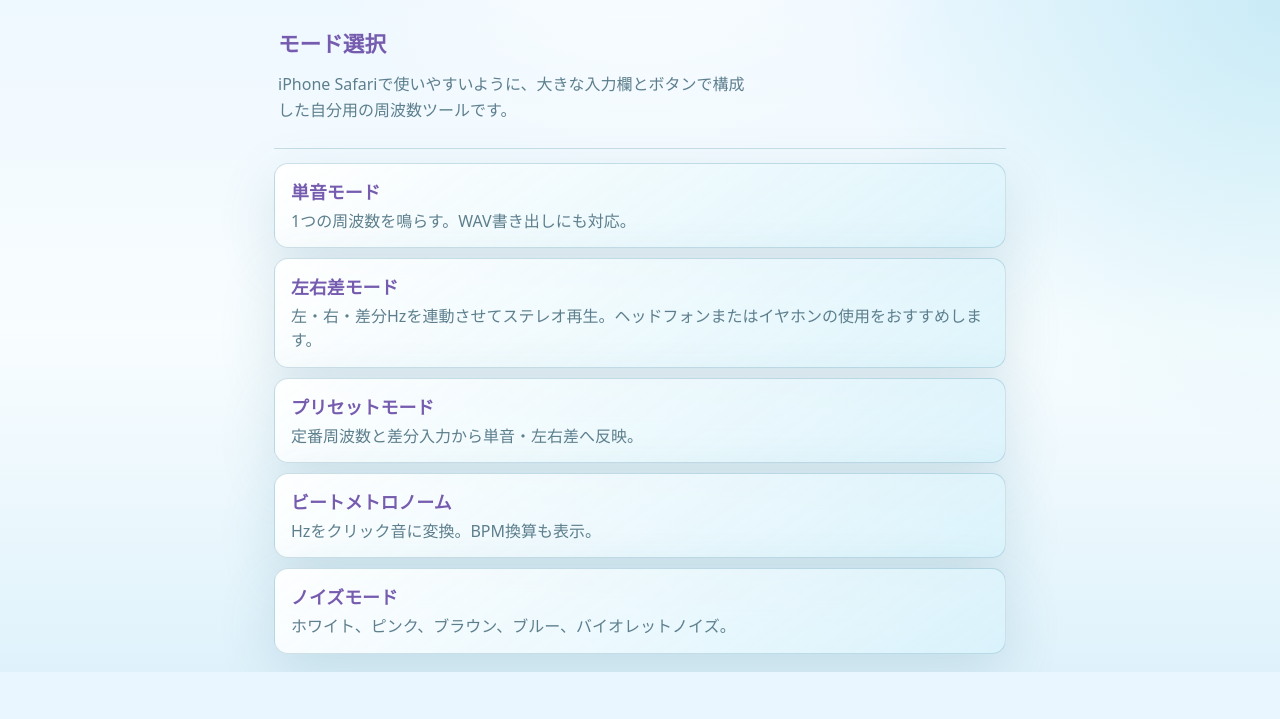
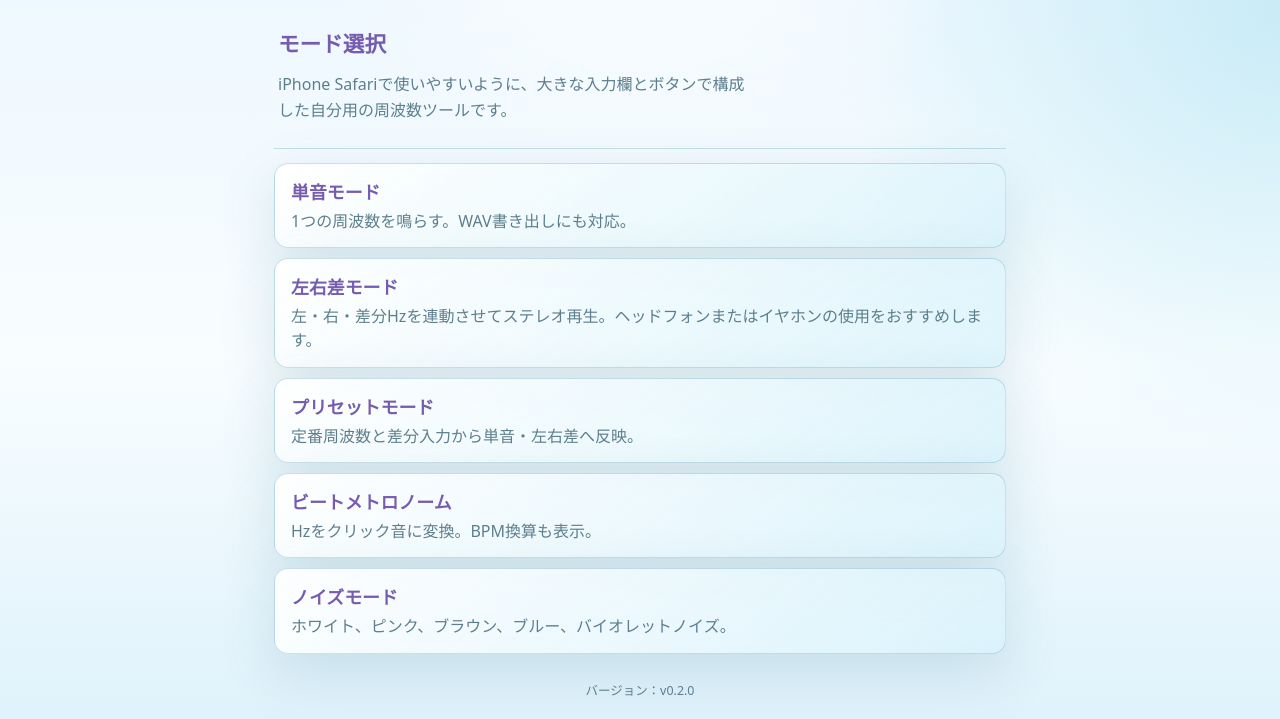
Before and after one commit to Heat-mix/frequency-tuner, a plain HTML site: page index.html in a window 1280 px wide. Shown: the part 141-860 px from the top of the page. Before the commit the page ends 813 px from the top, so only its background shows below. Drawn offline with Linux system fonts and the light colour scheme.

Commit message:
Add files via upload

```diff
--- a/index.html
+++ b/index.html
@@ -548,6 +548,15 @@
         margin: 0;
       }
 
+      .home-version {
+        margin: 18px 0 0;
+        padding: 10px 4px 2px;
+        color: var(--muted);
+        font-size: 0.78rem;
+        line-height: 1.4;
+        text-align: center;
+      }
+
       .divider {
         height: 1px;
         margin: 4px 0;
@@ -654,6 +663,7 @@
             <span>ホワイト、ピンク、ブラウン、ブルー、バイオレットノイズ。</span>
           </button>
         </div>
+        <footer class="home-version">バージョン：<span data-app-version></span></footer>
       </section>
 
       <section id="single" class="screen">
@@ -901,7 +911,7 @@
           </div>
           <p class="note">長時間・大音量での使用は避けてください。小さめの音量から試してください。</p>
           <div class="version-info" aria-label="バージョン情報">
-            <p>バージョン：v0.2.0</p>
+            <p>バージョン：<span data-app-version></span></p>
             <p>最終更新：2026年6月29日</p>
             <p>更新内容：メトロノーム安定化・エラー表示改善・パン互換性改善</p>
           </div>
@@ -915,6 +925,7 @@
       const AudioCtx = window.AudioContext || window.webkitAudioContext;
       const OfflineCtx = window.OfflineAudioContext || window.webkitOfflineAudioContext;
       const presetValues = [174, 285, 396, 417, 432, 528, 639, 741, 852, 963, 4096];
+      const APP_VERSION = "v0.2.0";
 
       let audioContext = null;
       let active = [];
@@ -1646,6 +1657,13 @@
         $("#noiseExport").addEventListener("click", exportNoiseWav);
       }
 
+      function renderVersion() {
+        $$('[data-app-version]').forEach((element) => {
+          element.textContent = APP_VERSION;
+        });
+      }
+
+      renderVersion();
       setupNavigation();
       setupChoices();
       setupFaders();
```
